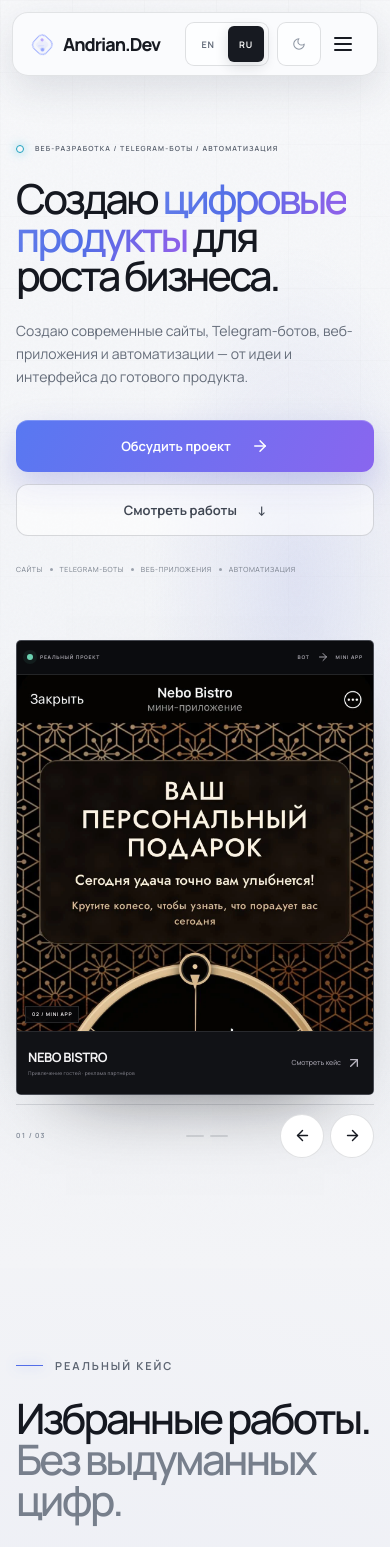
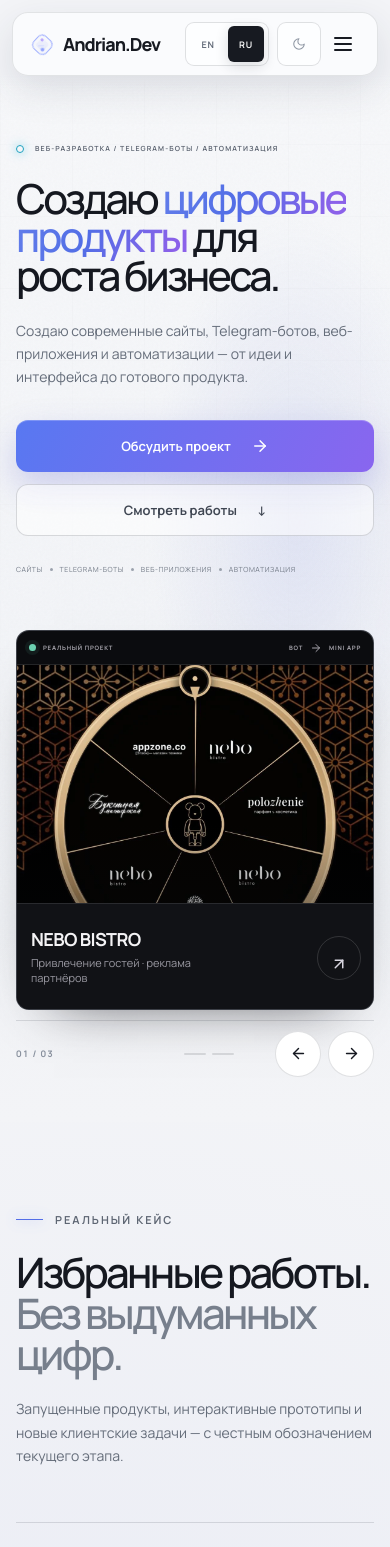
Before and after one commit to AndrianDev0/andrian-dev-portfolio, a React (Vite) app: page / in a window 390 px wide. Shown: the top 1547 px of the page. Built offline with nearby package versions, Linux system fonts and the light colour scheme.

Commit message:
Redesign project carousel for mobile

```diff
--- a/app/globals.css
+++ b/app/globals.css
@@ -881,11 +881,11 @@
 
 /* Mobile header — prevent hero controls from showing through the fixed glass bar */
 @media(max-width:900px){
-  .site-header{padding-top:max(12px,env(safe-area-inset-top))}
+  .site-header{padding-top:max(12px,env(safe-area-inset-top));padding-bottom:12px;background:linear-gradient(180deg,var(--bg) 0%,var(--bg) calc(100% - 13px),transparent 100%)}
   .nav-shell{background:rgba(8,10,15,.96);border-color:rgba(255,255,255,.11);box-shadow:0 14px 38px rgba(0,0,0,.46);backdrop-filter:blur(20px) saturate(135%);-webkit-backdrop-filter:blur(20px) saturate(135%)}
 }
 @media(max-width:600px){
-  .hero{padding-top:132px}
+  .hero{padding-top:132px;padding-bottom:44px}
 }
 
 /* Case gallery — real Nebo Bistro product screens */
--- a/hero-visual.tsx
+++ b/hero-visual.tsx
@@ -29,10 +29,10 @@
   }
 
   if (id === "drop") {
-    return <div className="hero-project-media hero-project-image"><img src="/projects/drop-air-force-1.webp" alt={ru ? "Интерактивный 3D-концепт магазина DROP" : "DROP interactive 3D store concept"} width="1280" height="720" /></div>;
+    return <div className="hero-project-media hero-project-image"><img src="/projects/drop-air-force-1.webp" alt={ru ? "Интерактивный 3D-концепт магазина DROP" : "DROP interactive 3D store concept"} width="1280" height="720" decoding="async" /></div>;
   }
 
-  return <div className="hero-project-media hero-project-image hero-project-image-tehnotek"><img src="/projects/tehnotek-prototype.webp" alt={ru ? "Прототип продуктовой страницы ТЕХНОТЭК" : "TEHNOTEK product page prototype"} width="1280" height="720" /></div>;
+  return <div className="hero-project-media hero-project-image hero-project-image-tehnotek"><img src="/projects/tehnotek-prototype.webp" alt={ru ? "Прототип продуктовой страницы ТЕХНОТЭК" : "TEHNOTEK product page prototype"} width="1280" height="720" decoding="async" /></div>;
 }
 
 export function HeroVisual() {
--- a/styles/hero-studio.css
+++ b/styles/hero-studio.css
@@ -28,5 +28,40 @@
 @media(min-width:901px){.hero .hero-visual-wrap{height:auto;min-width:0}.hero .hero-layout{column-gap:54px}}
 @media(min-width:1600px){.hero-project-carousel{height:640px;max-width:760px}.hero-project-viewport{height:570px}.hero-project-frame{width:680px;height:540px}}
 @media(max-width:900px){.hero .hero-visual-wrap{height:auto;margin-top:30px}.hero-project-carousel{height:580px;max-width:650px}.hero-project-viewport{height:515px}.hero-project-frame{width:94%;height:505px}}
-@media(max-width:600px){.hero-project-carousel{height:528px;width:100%}.hero-project-viewport{height:462px}.hero-project-frame{inset:2% auto auto 0;grid-template-rows:34px 1fr 63px;width:100%;height:455px}.hero-project-top{padding:0 10px;font-size:5px}.hero-project-media-nebo{display:block}.hero-project-media-nebo .nebo-proof-bot{display:none}.hero-project-media-nebo .nebo-proof-app{display:block;width:100%;height:100%}.hero-project-media img{object-position:50% 14%;filter:none}.hero-project-image img{object-position:center top}.hero-project-image-tehnotek img{object-position:61% top}.nebo-proof-direction{display:none}.hero-project-media figcaption{left:8px;bottom:8px;padding:5px 6px;font-size:5px}.hero-project-footer{padding:0 11px;gap:10px}.hero-project-footer strong{font-size:13px}.hero-project-footer>div span{font-size:5px;max-width:150px}.hero-project-open{font-size:7px;gap:5px}.hero-project-controls{left:0;right:0;min-height:54px;padding-top:8px}.hero-project-dots{gap:6px}.hero-project-dots button{width:18px}.hero-project-arrows{gap:6px}.hero-project-arrows button{width:44px;height:44px}}
+@media(max-width:600px){
+  .hero-project-carousel{width:100%;height:448px}
+  .hero-project-viewport{height:382px}
+  .hero-project-slide{transform:translateX(18px);transition:opacity .28s var(--ease),transform .4s var(--ease)}
+  .hero-project-frame{inset:0;grid-template-rows:34px 238px 108px;width:100%;height:380px;border-color:rgba(129,133,147,.42);border-radius:13px;box-shadow:0 24px 55px -38px rgba(7,8,12,.8)}
+  .hero-project-top{padding:0 12px;font-size:6px;letter-spacing:.13em}
+  .hero-project-top i{width:7px;height:7px}
+  .hero-project-media-nebo{display:block}
+  .hero-project-media-nebo .nebo-proof-bot{display:none}
+  .hero-project-media-nebo .nebo-proof-app{display:block;width:100%;height:100%}
+  .hero-project-media img{filter:none}
+  .hero-project-media-nebo img{object-position:50% 63%}
+  .hero-project-image img{object-position:center;transform:scale(3);transform-origin:62% 86%}
+  .hero-project-image-tehnotek img{object-position:center;transform:scale(2.8);transform-origin:77% 56%}
+  .hero-project-media::after{content:"";position:absolute;inset:auto 0 0;height:34%;pointer-events:none;background:linear-gradient(transparent,rgba(5,6,8,.38))}
+  .nebo-proof-direction,.hero-project-media figcaption{display:none}
+  .hero-project-footer{padding:0 12px 0 14px;gap:10px}
+  .hero-project-footer strong{font-size:18px;line-height:1.05}
+  .hero-project-footer>div span{max-width:215px;margin-top:7px;font-size:11px;line-height:1.35;letter-spacing:0;color:#9a99a2}
+  .hero-project-open{display:grid;place-items:center;width:44px;height:44px;gap:0;border:1px solid #ffffff24;border-radius:50%;font-size:0;color:#d8d5df}
+  .hero-project-open svg{width:18px;height:18px}
+  .hero-project-controls{left:0;right:0;min-height:58px;padding-top:8px;font-size:9px}
+  .hero-project-dots{gap:6px}
+  .hero-project-dots button{width:22px}
+  .hero-project-arrows{gap:7px}
+  .hero-project-arrows button{width:46px;height:46px}
+}
+@media(max-width:340px){
+  .hero-project-carousel{height:432px}
+  .hero-project-viewport{height:366px}
+  .hero-project-frame{grid-template-rows:32px 224px 108px;height:364px}
+  .hero-project-top{padding-inline:10px;font-size:5.5px}
+  .hero-project-footer{padding-inline:11px 9px}
+  .hero-project-footer strong{font-size:16px}
+  .hero-project-footer>div span{max-width:185px;font-size:10px}
+}
 @media(prefers-reduced-motion:reduce){.hero-project-slide,.hero-project-dots button::before,.hero-project-arrows button,.hero-project-open{transition:none}}
```
Also changed, not shown: 1 other file (tests, documents, lock files or other folders).
